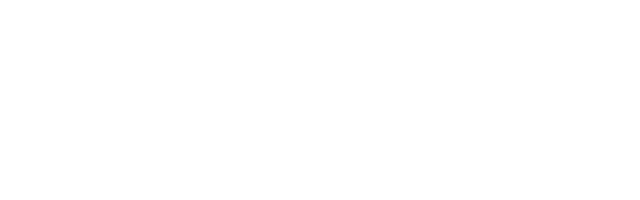
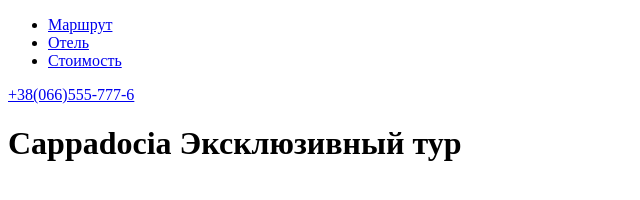
Before and after one commit to Vidiborets0012/Cappadocia, a plain HTML site: page index.html in a window 1280 px wide. Shown: the whole page, without its empty margins (0-640 px from the left). Drawn offline with Linux system fonts and the light colour scheme.

Commit message:
add content and header markup

```diff
--- a/index.html
+++ b/index.html
@@ -6,5 +6,25 @@
     <title>Document</title>
     <link rel="stylesheet" href="css/style.css" />
   </head>
-  <body></body>
+  <body>
+    <header class="header container">
+      <div class="header-top">
+        <nav class="menu">
+          <ul class="menu-list">
+            <li class="menu-list-item">
+              <a class="menu-list-link" href="#">Маршрут</a>
+            </li>
+            <li class="menu-list-item">
+              <a class="menu-list-link" href="#">Отель</a>
+            </li>
+            <li class="menu-list-item">
+              <a class="menu-list-link" href="#">Стоимость</a>
+            </li>
+          </ul>
+        </nav>
+        <a class="header-phone" href="tel:+380665557776">+38(066)555-777-6</a>
+      </div>
+      <h1 class="header-title">Cappadocia <span>Эксклюзивный тур</span></h1>
+    </header>
+  </body>
 </html>
```
Also changed, not shown: images/header-bg.jpg (added), images/header-icon-phone.svg (added).
